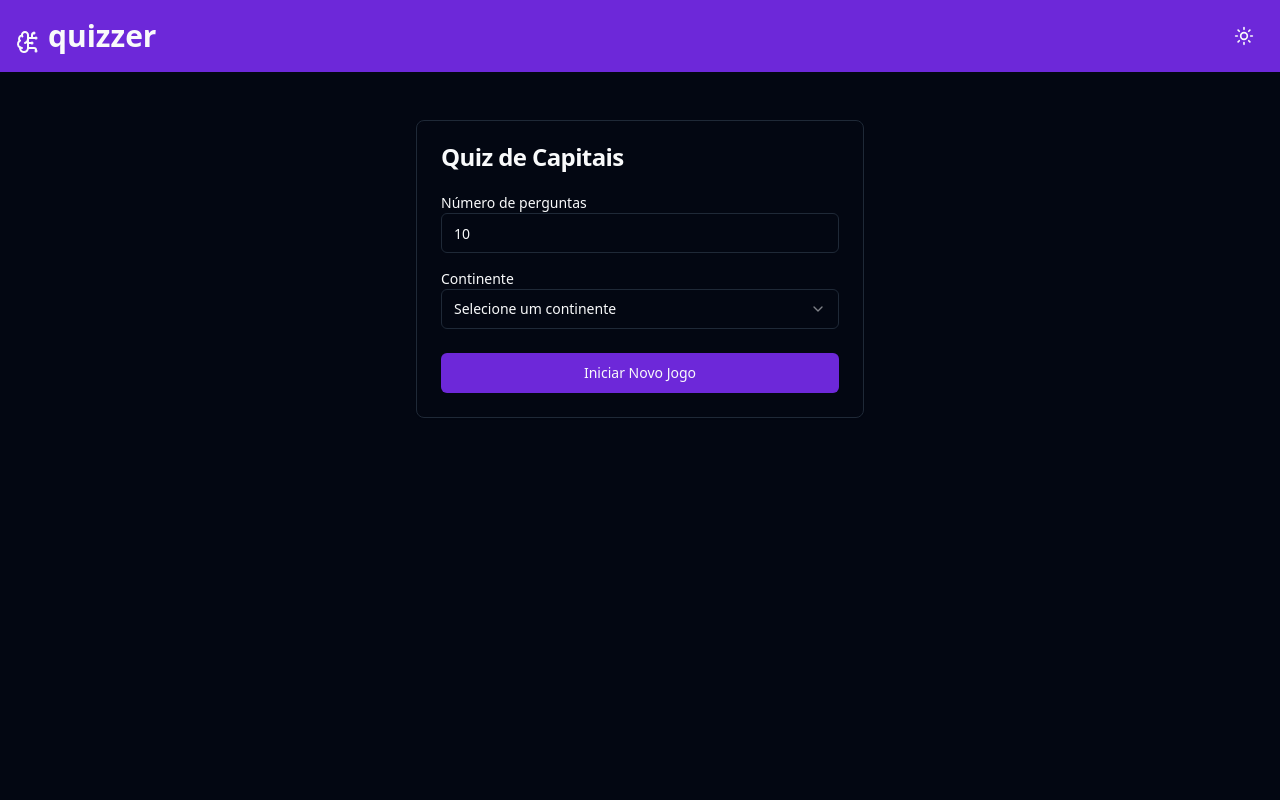
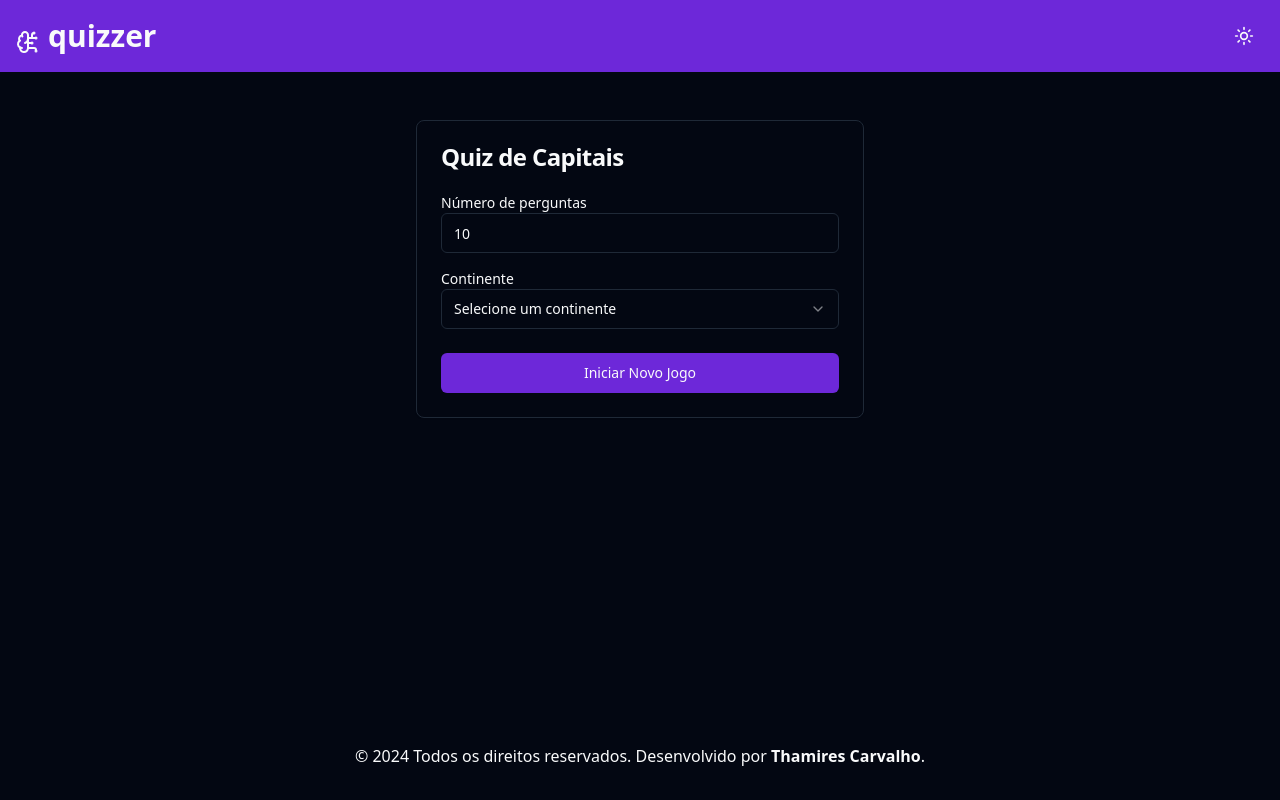
Before and after one commit to tamicaires/quizzer-app, a React (Vite) app: page / in a window 1280 px wide. Built offline with nearby package versions, Linux system fonts and the light colour scheme.

Commit message:
feat: add page footer

```diff
--- a/src/pages/quizzers.tsx
+++ b/src/pages/quizzers.tsx
@@ -320,7 +320,8 @@ export default function CountryCapitalQuiz() {
   };
 
   return (
-    <div className="min-h-screen bg-background text-foreground w-full">
+    <div className="flex flex-col justify-between min-h-screen bg-background text-foreground w-full">
+      <div>
         <nav className="flex items-center justify-between p-4 bg-primary text-primary-foreground">
           <div className="flex items-end space-x-2">
             <BrainCircuit className="h-6 w-6" />
@@ -354,5 +355,20 @@ export default function CountryCapitalQuiz() {
           </AnimatePresence>
         </main>
       </div>
+
+      <footer className="text-center pb-8">
+        <p>
+          &copy; 2024 Todos os direitos reservados. Desenvolvido por{" "}
+          <a
+            href="https://www.linkedin.com/in/tamicaires/"
+            target="_blank"
+            className="text-decoration: none; color: inherit;"
+          >
+            <strong className="hover:text-primary">Thamires Carvalho</strong>
+          </a>
+          .
+        </p>
+      </footer>
+    </div>
   );
 }
```
Lines whose indentation alone changed are shown as unchanged.
